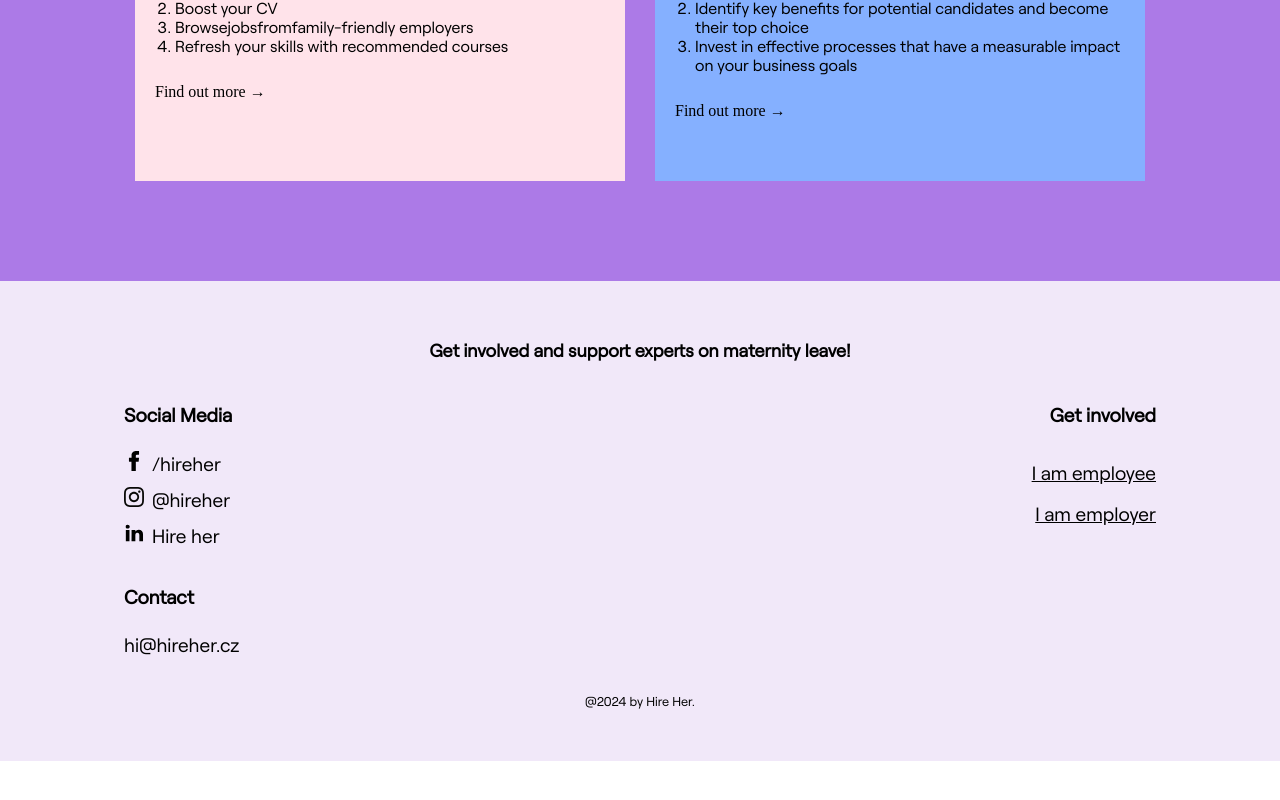
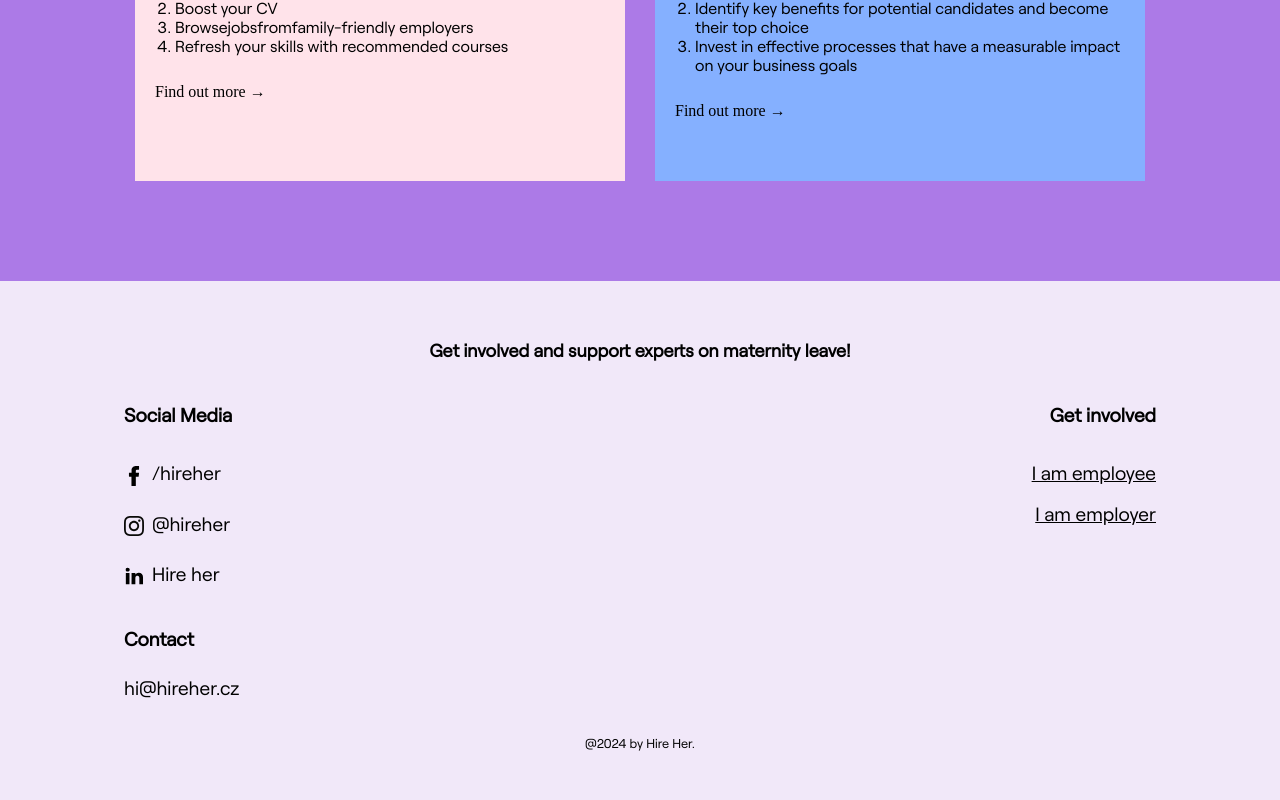
Before and after one commit to s0lena/hire-her, a React (Vite) app: page / in a window 1280 px wide. Shown: the part 2546-3346 px from the top of the page. Before the commit the page ends 3307 px from the top, so only its background shows below. Built offline with nearby package versions, Linux system fonts and the light colour scheme.

Commit message:
clickable footer icons

```diff
--- a/src/components/Footer/index.jsx
+++ b/src/components/Footer/index.jsx
@@ -12,6 +12,11 @@
             <section className="social-media">
               <h4>Social Media</h4>
               <div className="social-media__row">
+                <a
+                  href="https://www.facebook.com/hireher"
+                  target="_blank"
+                  rel="noopener noreferrer"
+                >
                   <img
                     className="icon"
                     src="/facebook.svg"
@@ -19,8 +24,14 @@
                     width="20"
                   />
                   <span>/hireher</span>
+                </a>
               </div>
               <div className="social-media__row">
+                <a
+                  href="https://www.instagram.com/hireher"
+                  target="_blank"
+                  rel="noopener noreferrer"
+                >
                   <img
                     className="icon"
                     src="/instagram.svg"
@@ -28,8 +39,14 @@
                     width="20"
                   />
                   <span>@hireher</span>
+                </a>
               </div>
               <div className="social-media__row">
+                <a
+                  href="https://www.linkedin.com/company/hireher"
+                  target="_blank"
+                  rel="noopener noreferrer"
+                >
                   <img
                     className="icon"
                     src="/linkedin.svg"
@@ -37,6 +54,7 @@
                     width="20"
                   />
                   <span>Hire her</span>
+                </a>
               </div>
             </section>
             <section className="contact" id="contact">
```
Lines whose indentation alone changed are shown as unchanged.
